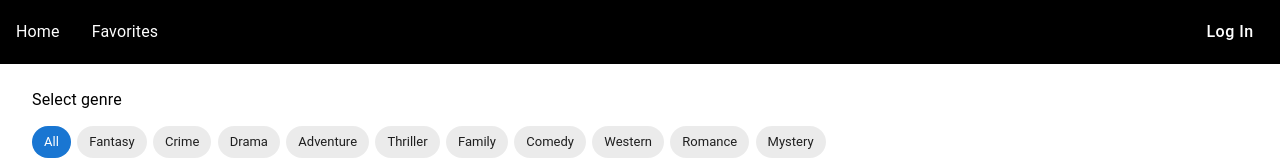
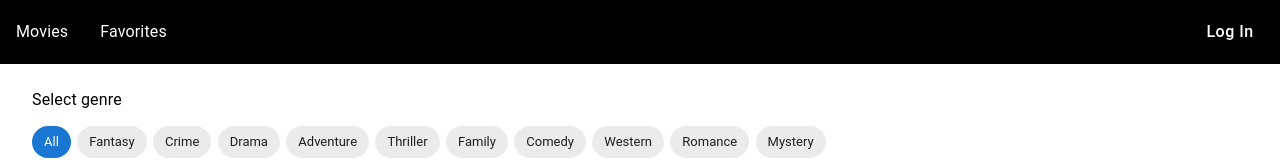
Before and after one commit to Giorgipruidze352/movie-app, a React (Create React App) app: page / in a window 1280 px wide. Shown: the top 160 px of the page. Built offline with nearby package versions, Linux system fonts and the light colour scheme.

Commit message:
route change

```diff
--- a/src/components/AppRoutes.js
+++ b/src/components/AppRoutes.js
@@ -11,9 +11,9 @@ const AppRoutes = () => {
     <MovieProvider>
       <Routes>
         <Route index element={<Home />} />
-        <Route path="home" element={<Home />} />
+        <Route path="movies" element={<Home />} />
         <Route path="favorites" element={<Favorites />} />
-        <Route path="home/:id" element={<MovieDetails />} />
+        <Route path="movies/:id" element={<MovieDetails />} />
         <Route path="login" element={<Login />} />
         <Route path="signup" element={<Register />} />
       </Routes>
--- a/src/components/Login.js
+++ b/src/components/Login.js
@@ -15,7 +15,7 @@ const Login = () => {
       password: formData.get("password"),
     };
     loginUser(user);
-    navigate("/home");
+    navigate("/movies");
   };
 
   return (
--- a/src/components/Movie.js
+++ b/src/components/Movie.js
@@ -18,7 +18,7 @@ const Movie = ({ movie }) => {
     <Card sx={{ maxWidth: 800 }}>
       <CardContent>
         <Link
-          to={`/home/${movie.id}`}
+          to={`/movies/${movie.id}`}
           style={{ textDecoration: "none", color: "#1B2330", cursor: "pointer" }}
         >
           <Typography
--- a/src/components/Navigation.js
+++ b/src/components/Navigation.js
@@ -12,7 +12,7 @@ import {
 import UserContext from "../contexts/User";
 
 const Navigation = () => {
-  const pages = ["home", "favorites"];
+  const pages = ["movies", "favorites"];
   const navigate = useNavigate();
   const { currentUser, logoutUser } = useContext(UserContext);
   return (
```
